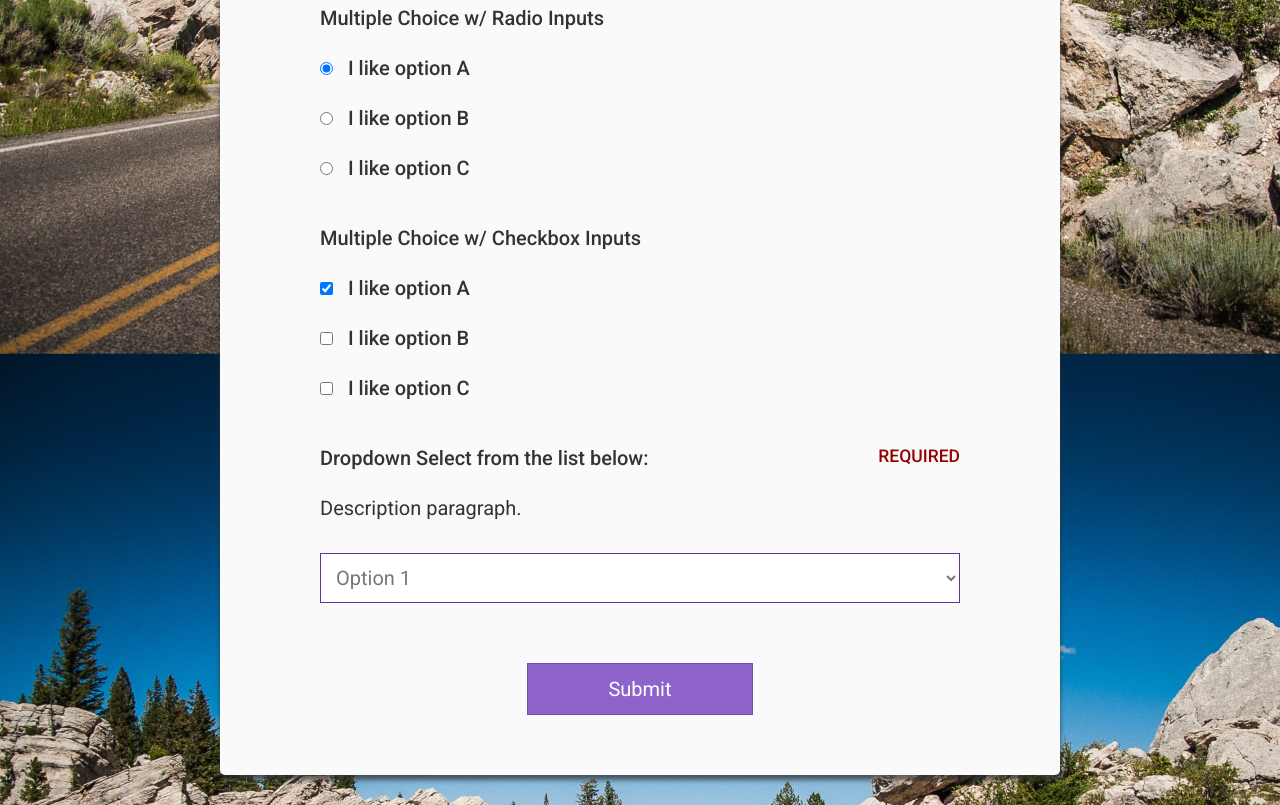
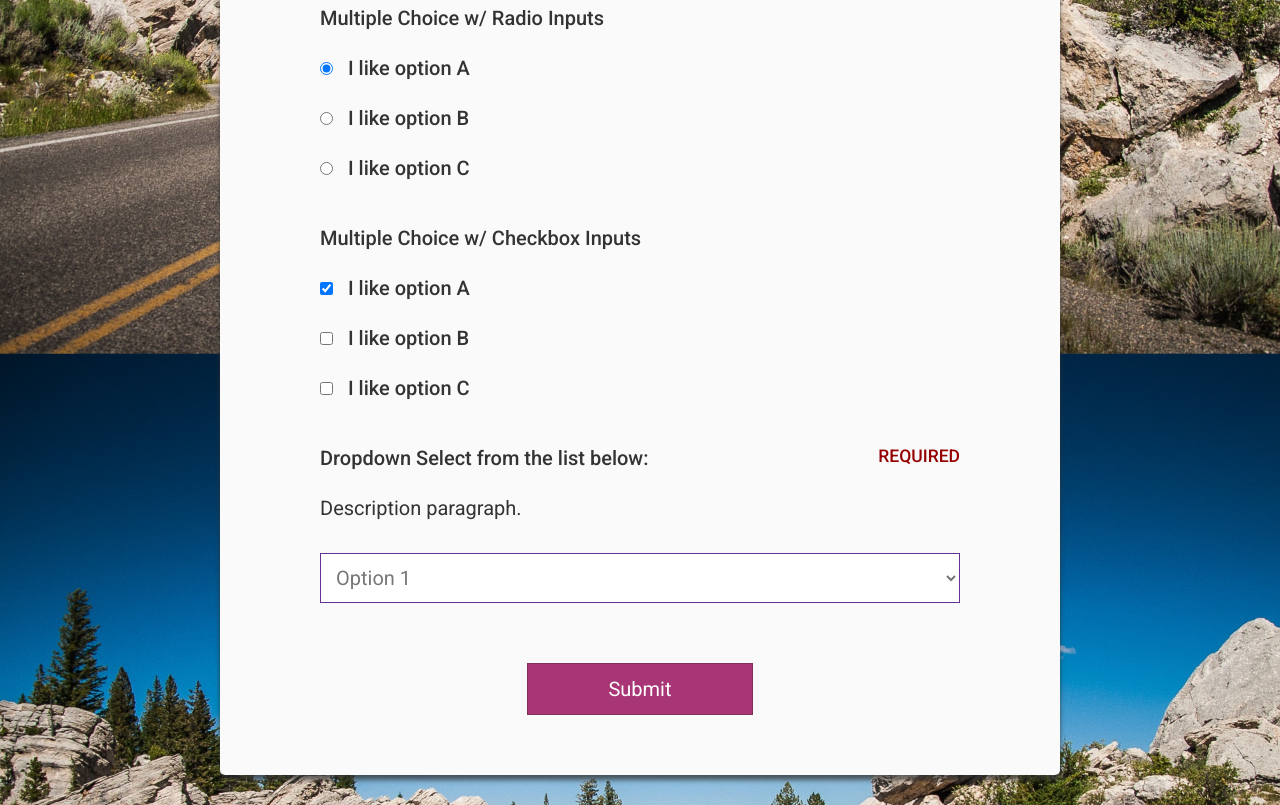
Before and after one commit to waffle-iron/moderndeveloper-questionnaire, a plain HTML site: page index.html in a window 1280 px wide. Shown: the part 3913-4718 px from the top of the page. Drawn offline with Linux system fonts and the light colour scheme.

Commit message:
Add questionnaire__submit class and define its style

```diff
--- a/css/main.css
+++ b/css/main.css
@@ -251,6 +251,16 @@ input[type="radio"] {
   padding-bottom: 1.5rem;
 }
 
+.questionnaire__submit {
+  background-color: #a83676;
+  border-color: #7D315A;
+}
+
+.questionnaire__submit:hover,
+.questionnaire__submit:focus {
+  background-color: #F7008B;
+}
+
 @media (min-width: 768px) {
   .questionnaire {
     display: flex;
--- a/index.html
+++ b/index.html
@@ -297,7 +297,8 @@
               </select>
             </div>
             <div class="form-row form-row--button">
-              <button type="submit" class="button" tabindex="22">
+              <button type="submit" class="button
+                                           questionnaire__submit" tabindex="22">
                 Submit
               </button>
             </div>
```
